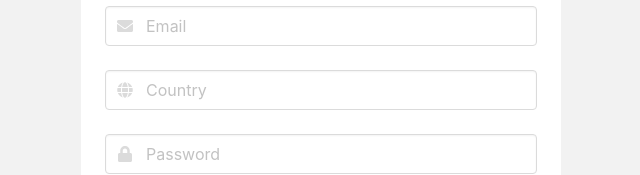
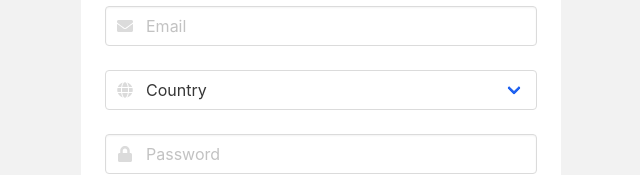
Before and after one commit to Mhmdabed11/fastcash, a Next.js app: page /register/register in a window 1280 px wide. Shown: the part 198-373 px from the top of the page, without its empty margins (319-959 px from the left). Built offline with nearby package versions, Linux system fonts and the light colour scheme.

Commit message:
add select component with tests

```diff
--- a/components/SignUpForm/SignupForm.tsx
+++ b/components/SignUpForm/SignupForm.tsx
@@ -9,6 +9,7 @@ import {
 import PrimaryButton from "../shared/PrimaryButton/PrimaryButton";
 import { useFormValidation } from "../../utils/hooks/useFormValidation";
 import { validationSchema } from "./validation";
+import Select from "../shared/Select/Select";
 
 type formProps = {
   onSubmit: (values: object) => void;
@@ -72,7 +73,6 @@ export default function SignupForm({ onSubmit, submitting }: formProps) {
             error={
               values.firstName.errorLabel ? values.firstName.errorLabel : null
             }
-            required={false}
           />
         </div>
 
@@ -86,7 +86,6 @@ export default function SignupForm({ onSubmit, submitting }: formProps) {
             error={
               values.lastName.errorLabel ? values.lastName.errorLabel : null
             }
-            required={false}
           />
         </div>
         <div className="column is-full">
@@ -98,18 +97,17 @@ export default function SignupForm({ onSubmit, submitting }: formProps) {
             value={values.email.value}
             onChange={onChange}
             error={values.email.errorLabel ? values.email.errorLabel : null}
-            required={false}
           />
         </div>
         <div className="column is-full">
-          <Input
+          <Select
+            iconLeft={faGlobe}
+            options={["Lebanon", "Canada"]}
             name="country"
-            iconLeft={faGlobe}
-            placeholder={"Country"}
             value={values.country.value}
             onChange={onChange}
             error={values.country.errorLabel ? values.country.errorLabel : null}
-            required={false}
+            placeholder="Country"
           />
         </div>
         <div className="column is-full">
@@ -123,7 +121,6 @@ export default function SignupForm({ onSubmit, submitting }: formProps) {
             error={
               values.password.errorLabel ? values.password.errorLabel : null
             }
-            required={false}
           />
         </div>
         <div className="column is-full">
@@ -139,7 +136,6 @@ export default function SignupForm({ onSubmit, submitting }: formProps) {
                 ? values.confirmPassword.errorLabel
                 : null
             }
-            required={false}
           />
         </div>
       </div>
--- a/components/SignUpForm/validation.ts
+++ b/components/SignUpForm/validation.ts
@@ -2,19 +2,19 @@ export const validationSchema: object = {
   firstName: {
     presence: {
       allowEmpty: false,
-      message: "^This is required"
+      message: "^First name is required"
     }
   },
   lastName: {
     presence: {
       allowEmpty: false,
-      message: "^This is required"
+      message: "^Last name is required"
     }
   },
   email: {
     presence: {
       allowEmpty: false,
-      message: "^This is required"
+      message: "^Email is required"
     },
     email: {
       message: "^Must be a valid email"
@@ -23,19 +23,19 @@ export const validationSchema: object = {
   country: {
     presence: {
       allowEmpty: false,
-      message: "^This is required"
+      message: "^Country is required"
     }
   },
   password: {
     presence: {
       allowEmpty: false,
-      message: "^This is required"
+      message: "^Password is required"
     }
   },
   confirmPassword: {
     presence: {
       allowEmpty: false,
-      message: "^This is required"
+      message: "^Password confirmation is required"
     }
   }
 };
--- a/components/shared/Input/Input.tsx
+++ b/components/shared/Input/Input.tsx
@@ -12,7 +12,7 @@ type InputProps = {
   error?: string;
   value: number | string;
   onChange: (e) => void;
-  required: boolean;
+  required?: boolean;
 };
 
 export default function Input({
@@ -36,7 +36,7 @@ export default function Input({
 
   const renderIconLeft = () =>
     iconLeft ? (
-      <span className="icon is-large is-left">
+      <span className="icon is-medium is-left">
         <FontAwesomeIcon icon={iconLeft} />
       </span>
     ) : null;
--- /dev/null
+++ b/components/shared/Select/Select.tsx
@@ -0,0 +1,111 @@
+import * as React from "react";
+import "./Select.scss";
+import { IconProp } from "@fortawesome/fontawesome-svg-core";
+import { FontAwesomeIcon } from "@fortawesome/react-fontawesome";
+
+type SelectProps = {
+  options: (string | number)[];
+  name: string;
+  multiple?: boolean;
+  rounded?: boolean;
+  size?: "small" | "medium" | "large";
+  loading?: boolean;
+  iconLeft?: IconProp;
+  label?: string;
+  error?: string;
+  value: string | number;
+  onChange: (e) => void;
+  required?: boolean;
+  fullWidth?: boolean;
+  placeholder: string;
+};
+
+export default function Select({
+  options,
+  multiple = false,
+  rounded = false,
+  size,
+  loading,
+  iconLeft,
+  label,
+  name,
+  error,
+  value,
+  onChange,
+  required = false,
+  fullWidth = true,
+  placeholder
+}: SelectProps) {
+  const multipleClassName = multiple ? "is-multiple" : "";
+  const roundedClassName = rounded ? "is-rounded" : "";
+  const sizeClassName = size ? `is-${size}` : "";
+  const loadingClassName = loading ? "is-loading" : "";
+  const errorClassName = error ? "is-danger" : "";
+  const fullWidthClassName = fullWidth ? "is-fullwidth" : "";
+
+  //combine classNames
+  const className = `${multipleClassName} ${roundedClassName} ${sizeClassName} ${loadingClassName} ${errorClassName} ${fullWidthClassName}`;
+
+  //render label
+  const renderLabel = () => {
+    return label ? (
+      <label htmlFor={name} className="label">
+        {label}
+      </label>
+    ) : null;
+  };
+
+  // render options
+  const renderOptions = (): React.ReactFragment => {
+    return (
+      <>
+        <option value="" disabled>
+          {placeholder}
+        </option>
+        {options.map((option, index) => (
+          <option key={index} value={option}>
+            {option}
+          </option>
+        ))}
+        ;
+      </>
+    );
+  };
+
+  // render left icon
+  const renderLeftIcon = () => {
+    return iconLeft ? (
+      <span className="icon is-medium is-left">
+        <FontAwesomeIcon icon={iconLeft} />
+      </span>
+    ) : null;
+  };
+
+  // render error
+  const renderError = () =>
+    error ? (
+      <p data-testid="error" role="alert" className="input-error">
+        {error}
+      </p>
+    ) : null;
+
+  return (
+    <div className="field">
+      {renderLabel()}
+      <div className={`control ${iconLeft ? "has-icons-left" : ""} `}>
+        <div className={`select ${className}`}>
+          <select
+            name={name}
+            value={value}
+            onChange={onChange}
+            required={required}
+          >
+            {renderOptions()}
+          </select>
+        </div>
+        {renderError()}
+        {renderLeftIcon()}
+      </div>
+    </div>
+  );
+}
--- a/pages/register/register.tsx
+++ b/pages/register/register.tsx
@@ -35,12 +35,14 @@ export const SIGNUP_MUTATION = gql`
 
 export default function Register() {
   const [isSubmitting, setIsSubmitting] = React.useState(false);
-  const [signUp, { data }] = useMutation(SIGNUP_MUTATION, {
+  const [signUp] = useMutation(SIGNUP_MUTATION, {
     onCompleted: data => {
-      console.log(data);
       setIsSubmitting(false);
     },
-    onError: err => setIsSubmitting(false)
+    onError: err => {
+      console.log(err);
+      setIsSubmitting(false);
+    }
   });
 
   const handleSubmit = ({
```
Also changed, not shown: components/shared/Select/Select.scss (added), 2 other files (tests, documents, lock files or other folders).
